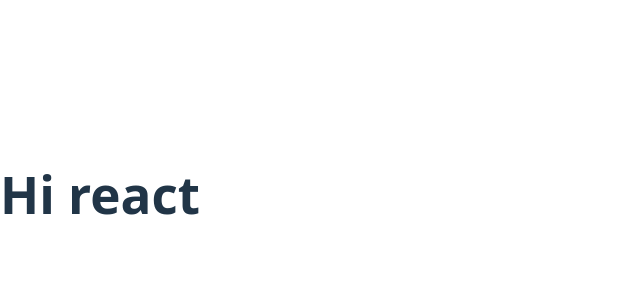
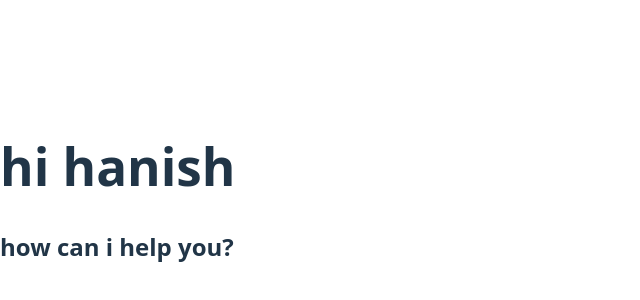
Before and after one commit to 18maldavdiya/React.js, a React (Vite) app in the folder my-react-app/: page / in a window 1280 px wide. Shown: the part 206-506 px from the top of the page, without its empty margins (0-640 px from the left). Built offline with nearby package versions, Linux system fonts and the light colour scheme.

Commit message:
feast component

```diff
--- a/my-react-app/src/App.jsx
+++ b/my-react-app/src/App.jsx
@@ -2,10 +2,18 @@
 function App() {
   return (
     <div>
-      <h1>Hi react</h1>
+      <Hi></Hi>
     </div>
 
   )
 }
+function Hi(){
+  return(
+    <div>
+      <h1>hi hanish</h1>
+      <h2>how can i help you?</h2>
+    </div>
+  )
+}
 
 export default App
```
